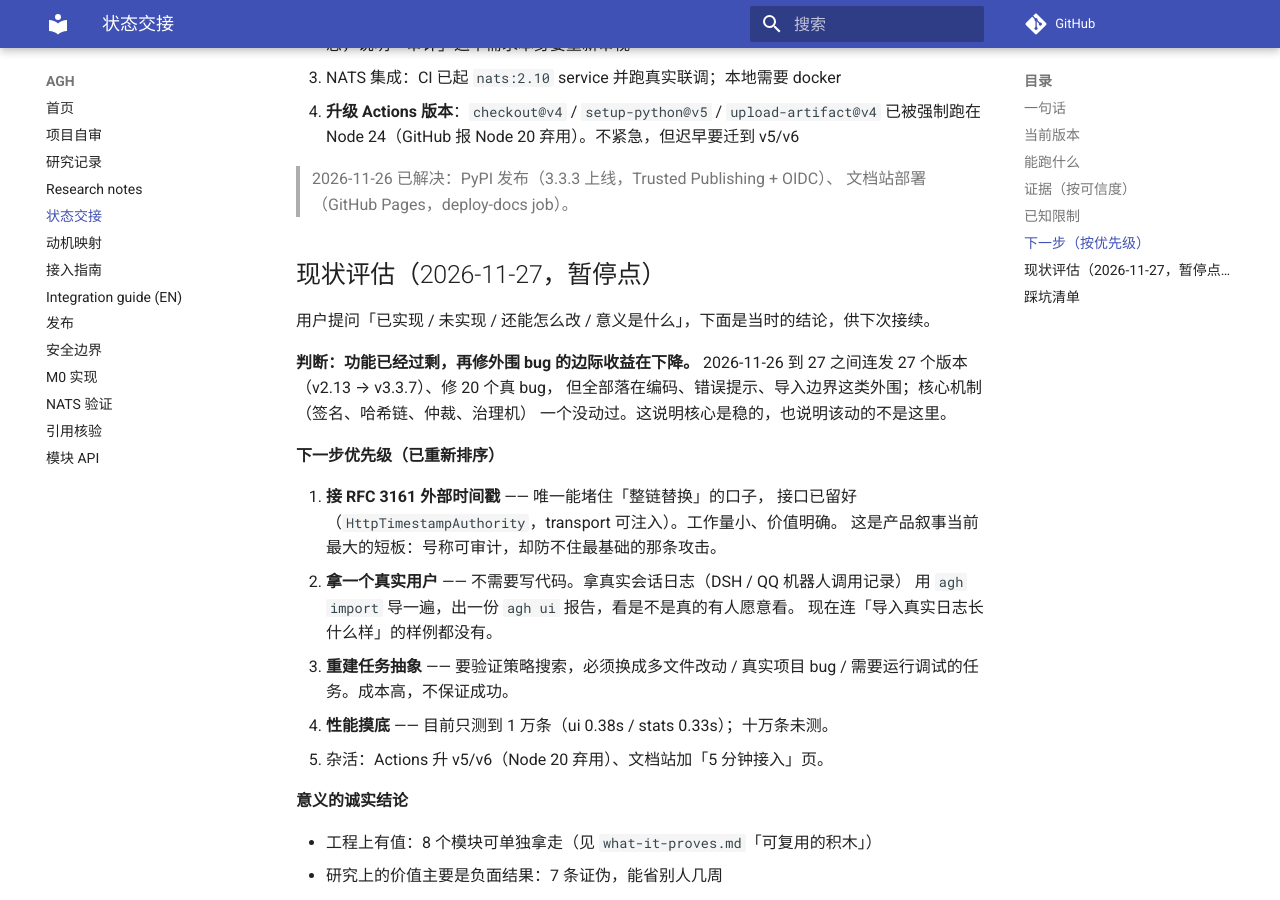
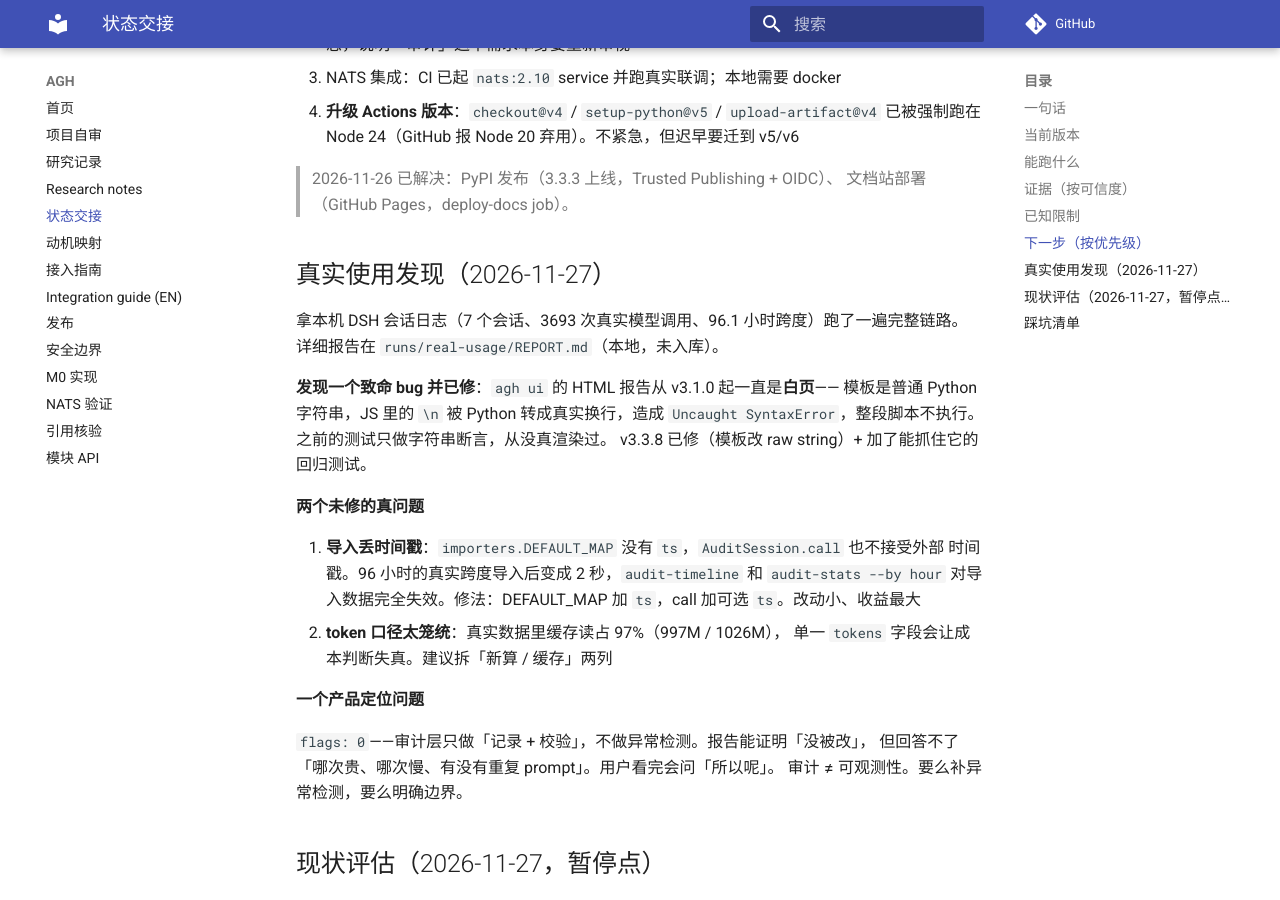
Before and after one commit to Gray2006/AGH, an MkDocs documentation site: the page built from docs/STATUS.md, in a window 1280 px wide and 900 px high, scrolled down 6915 px. Built offline with MkDocs 1.6.1 and Material for MkDocs 9.7.7, drawn with Linux system fonts in a browser that asks for light colours; comment, search, counter and statistics services are not loaded; some of the changed text lies outside the part shown.

Commit message:
fix: html report rendered blank since v3.1.0 (raw template string) (v3.3.8)

```diff
--- a/agh/__init__.py
+++ b/agh/__init__.py
@@ -4,5 +4,5 @@
 每个规格缺陷修复在代码里都有注释标记 D1..D12，便于对照文档。
 """
 
-__version__ = "3.3.7"
+__version__ = "3.3.8"
 SCHEMA_VERSION = "agh-3.1"
--- a/docs/STATUS.md
+++ b/docs/STATUS.md
@@ -1,4 +1,4 @@
-# AGH 状态交接（v3.3.7，2026-11-27）
+# AGH 状态交接（v3.3.8，2026-11-27）
 
 > 新会话先读这个文件，再读 `README.md` 的「版本与兼容」与 `memory/agh.md`。
 
@@ -8,7 +8,7 @@
 
 ## 当前版本
 
-- v3.3.7，`450 passed + 1 skipped`（NATS 在 CI 跑），ruff 干净，mypy 58 文件零错误
+- v3.3.8，`451 passed + 1 skipped`（NATS 在 CI 跑），ruff 干净，mypy 58 文件零错误
 - 仓库 <https://github.com/Gray2006/AGH>，CI 双版本绿
 - 依赖：pydantic v2、numpy、jsonschema、cryptography；Python 3.12+
 
@@ -164,6 +164,30 @@ python scripts/score_labels.py --labels ... --candidates ...
 > 2026-11-26 已解决：PyPI 发布（3.3.3 上线，Trusted Publishing + OIDC）、
 > 文档站部署（GitHub Pages，deploy-docs job）。
 
+## 真实使用发现（2026-11-27）
+
+拿本机 DSH 会话日志（7 个会话、3693 次真实模型调用、96.1 小时跨度）跑了一遍完整链路。
+详细报告在 `runs/real-usage/REPORT.md`（本地，未入库）。
+
+**发现一个致命 bug 并已修**：`agh ui` 的 HTML 报告从 v3.1.0 起一直是**白页**——
+模板是普通 Python 字符串，JS 里的 `\n` 被 Python 转成真实换行，造成
+`Uncaught SyntaxError`，整段脚本不执行。之前的测试只做字符串断言，从没真渲染过。
+v3.3.8 已修（模板改 raw string）+ 加了能抓住它的回归测试。
+
+**两个未修的真问题**
+
+1. **导入丢时间戳**：`importers.DEFAULT_MAP` 没有 `ts`，`AuditSession.call` 也不接受外部
+   时间戳。96 小时的真实跨度导入后变成 2 秒，`audit-timeline` 和 `audit-stats --by hour`
+   对导入数据完全失效。修法：DEFAULT_MAP 加 `ts`，call 加可选 `ts`。改动小、收益最大
+2. **token 口径太笼统**：真实数据里缓存读占 97%（997M / 1026M），
+   单一 `tokens` 字段会让成本判断失真。建议拆「新算 / 缓存」两列
+
+**一个产品定位问题**
+
+`flags: 0`——审计层只做「记录 + 校验」，不做异常检测。报告能证明「没被改」，
+但回答不了「哪次贵、哪次慢、有没有重复 prompt」。用户看完会问「所以呢」。
+审计 ≠ 可观测性。要么补异常检测，要么明确边界。
+
 ## 现状评估（2026-11-27，暂停点）
 
 用户提问「已实现 / 未实现 / 还能怎么改 / 意义是什么」，下面是当时的结论，供下次接续。
--- a/pyproject.toml
+++ b/pyproject.toml
@@ -1,6 +1,6 @@
 [project]
 name = "agh-gestalt"
-version = "3.3.7"
+version = "3.3.8"
 description = "Agent Gestalt Hierarchy (AGH): a verifiable audit layer for multi-agent pipelines. Signed provenance, budget ledger, hash-chained log, bit-exact replay."
 readme = "README.md"
 license = { text = "MIT" }
```
Also changed, not shown: CHANGELOG.md (+21 -0 lines), README.en.md (+1 -1 lines), README.md (+1 -1 lines), 2 other files.
